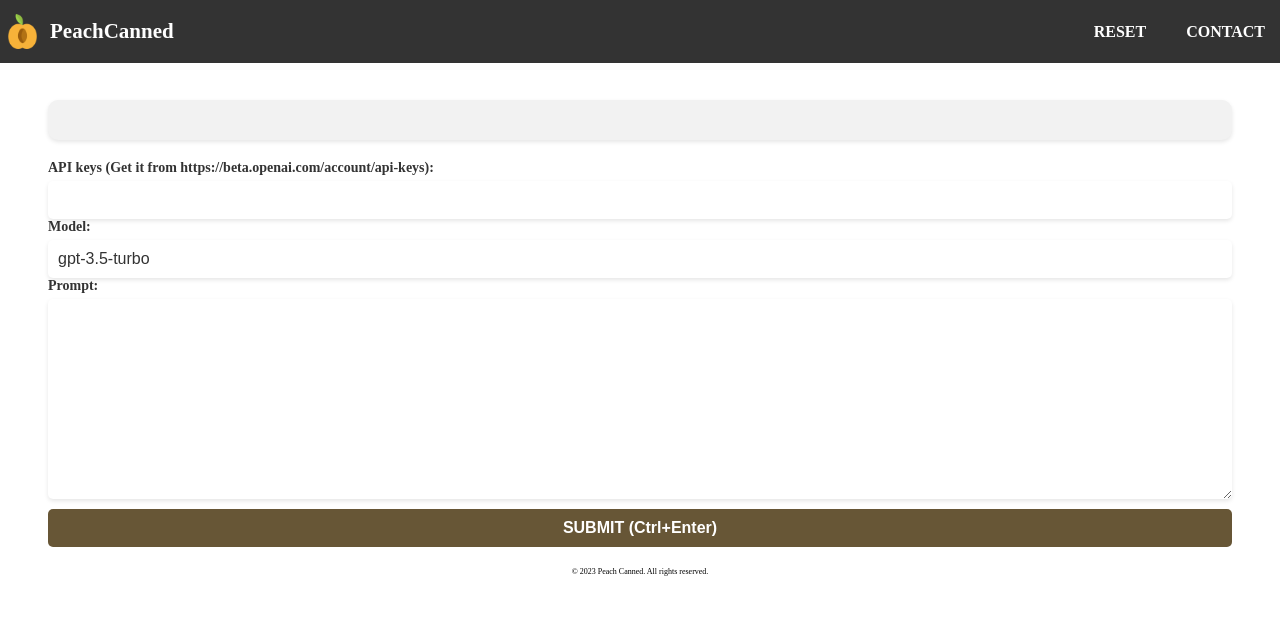
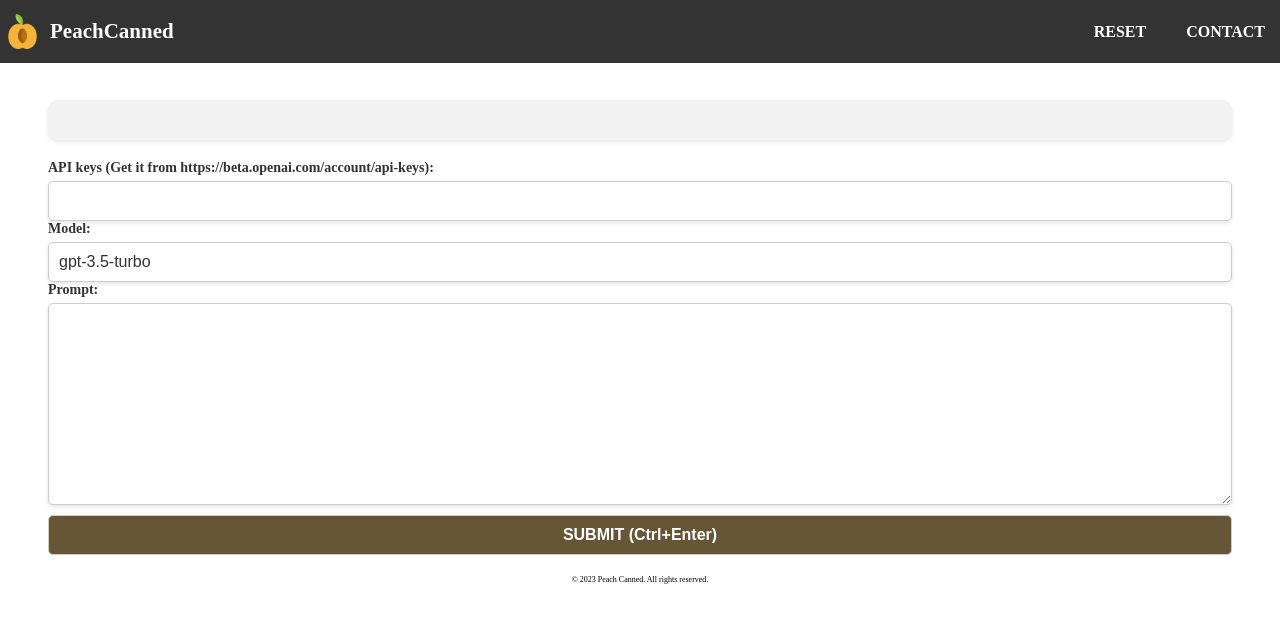
Before and after one commit to jjwwcc/jjwwcc.github.io, a Jekyll site: the page pc/index.html, which Jekyll copies as it is, in a window 1280 px wide. Shown: the top 623 px of the page. Built offline with Jekyll 4.4.1, drawn with Linux system fonts in a browser that asks for light colours.

Commit message:
add copy button

```diff
--- a/pc/index.html
+++ b/pc/index.html
@@ -151,7 +151,7 @@
         form>input[type="text"],
         form>textarea {
             padding: 10px;
-            border: none;
+            border: 1px solid #ccc;
             background-color: #fff;
             border-radius: 5px;
             font-size: 16px;
@@ -163,7 +163,7 @@
         form>input[type="submit"] {
             margin-top: 10px;
             padding: 10px;
-            border: none;
+            border: 1px solid #ccc;
             border-radius: 5px;
             font-size: 16px;
             font-weight: bold;
@@ -227,6 +227,16 @@
             text-align: center;
             margin-top: 20px;
             font-size: 8px;
+        }
+
+        .copy-btn {
+            margin-left: auto;
+            font-size: 12px;
+            padding: 3px 5px;
+            border: none;
+            background-color: #f5f5f5;
+            cursor: pointer;
+            opacity: 0.4;
         }
     </style>
 </head>
@@ -386,6 +396,7 @@
                         const roleClass = message.role === 'user' ? 'chat-message-user' : 'chat-message-assistant';
                         chatContent += `
                             <div class="chat-message ${roleClass}">
+                            <button class="copy-btn">COPY</button>
                             <pre>${message.content}</pre>
                             <div class="chat-message-meta">
                                 <div>${new Date().toLocaleString()}</div>
@@ -465,6 +490,7 @@
                 )
                 .catch(error => console.error(error));
         });
+
     </script>
 </body>
 
```
Also changed, not shown: other parts of pc/index.html (+14 -0 lines).
